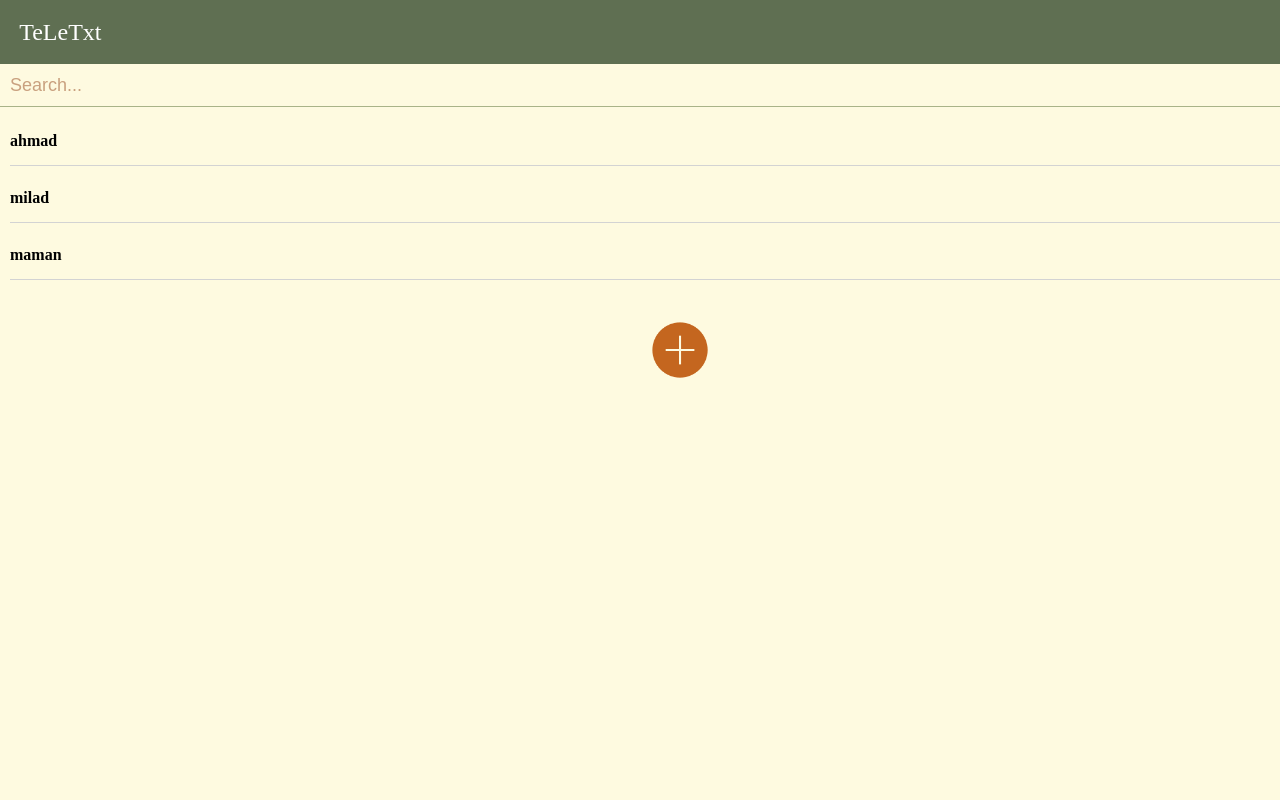
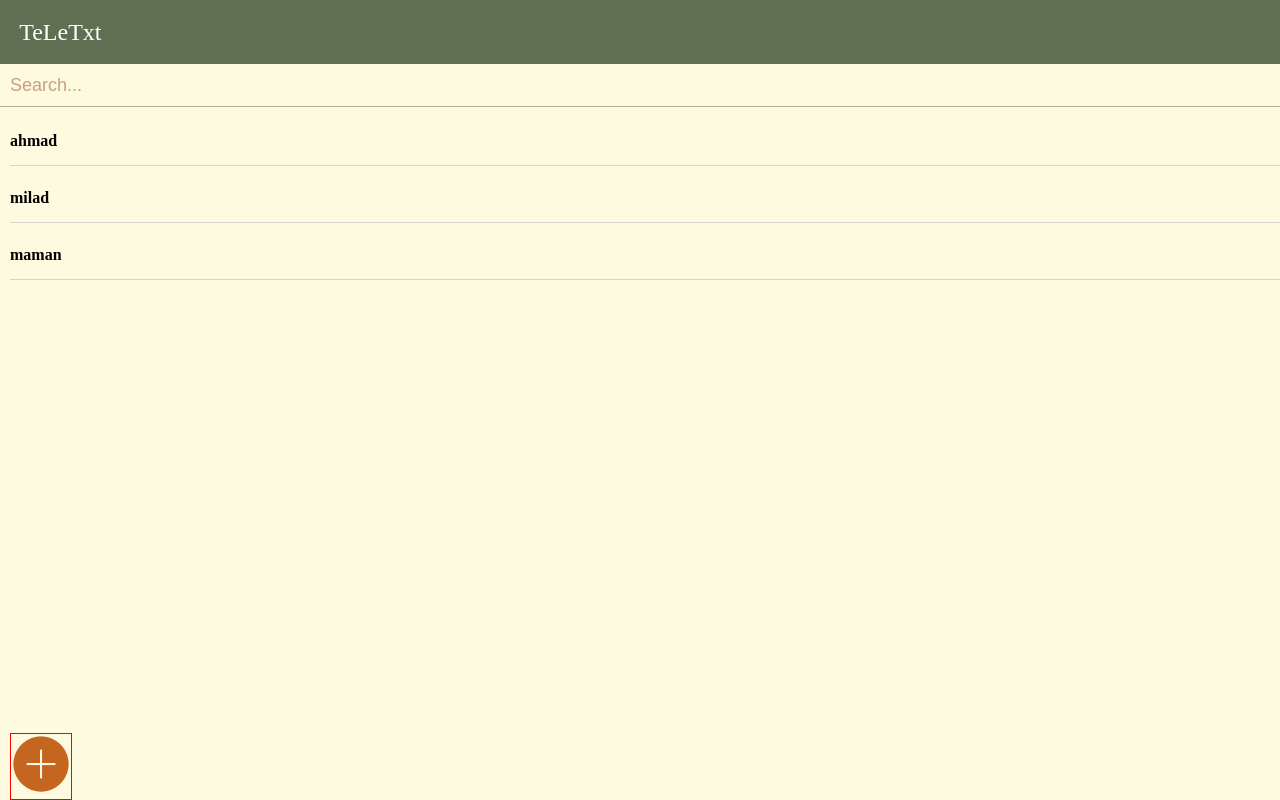
Before and after one commit to marzie-nd/teletxt, a React (Create React App) app: page /chats in a window 1280 px wide. Built offline with nearby package versions, Linux system fonts and the light colour scheme; a web font is replaced by a local one.

Commit message:
Fixes #8:

```diff
--- a/src/components/AddUser.jsx
+++ b/src/components/AddUser.jsx
@@ -29,12 +29,8 @@ const AddUser = ({ onAddUser }) => {
 
   return (
     <div className="addUser">
-      <div className="container">
       {isAddingUser ? (
-          <form
-            onSubmit={handleSubmit}
-            style={{ position: "relative", display: "flex" }}
-          >
+        <form onSubmit={handleSubmit} style={{}}>
           <input
             type="text"
             placeholder="Enter new username"
@@ -51,11 +47,7 @@ const AddUser = ({ onAddUser }) => {
               margin: "0",
             }}
           >
-              <img
-                src={Img}
-                alt="add new user"
-                style={{ width: "60px", position: "fixed" }}
-              />
+            <img src={Img} alt="add new user" style={{ width: "60px" }} />
           </button>
         </form>
       ) : (
@@ -67,14 +59,9 @@ const AddUser = ({ onAddUser }) => {
             margin: "0",
           }}
         >
-            <img
-              src={Img}
-              alt="add new user"
-              style={{ width: "60px", position: "fixed" }}
-            />
+          <img src={Img} alt="add new user" style={{ width: "60px" }} />
         </button>
       )}
-      </div>
     </div>
   );
 };
--- a/src/components/AddUser.scss
+++ b/src/components/AddUser.scss
@@ -0,0 +1,6 @@
+.addUser {
+  border: 1px solid red;
+  position: fixed;
+  bottom: 0;
+
+}
```
Lines whose indentation alone changed are shown as unchanged.
